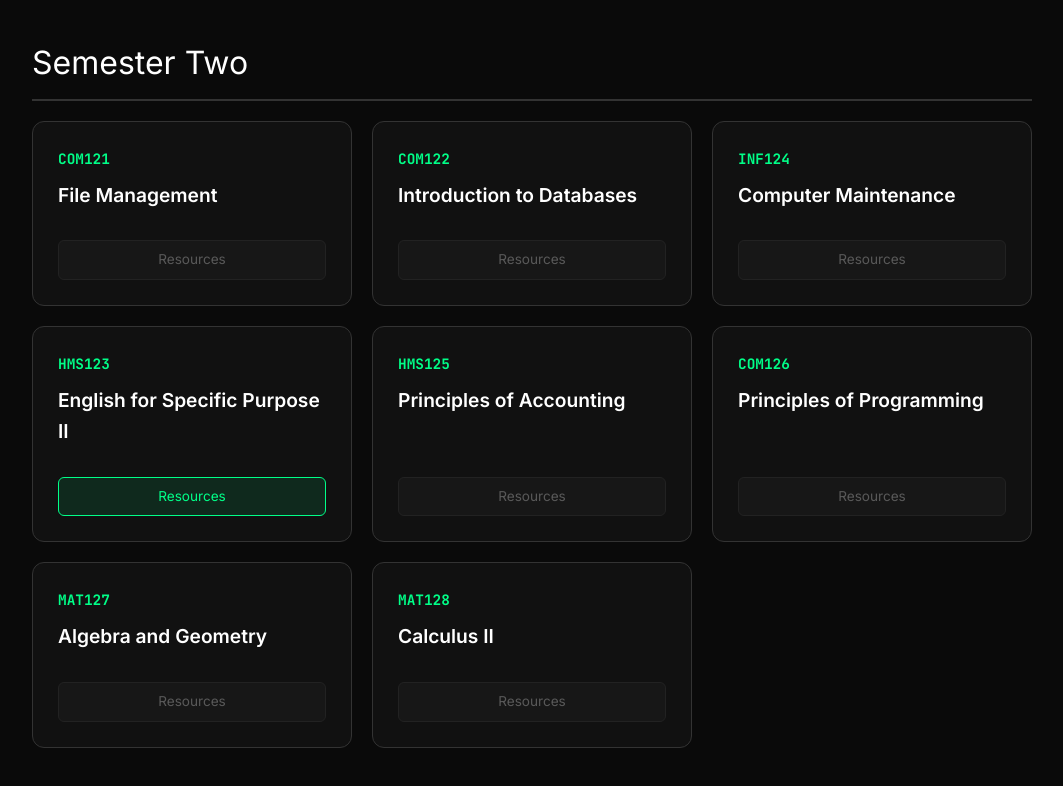
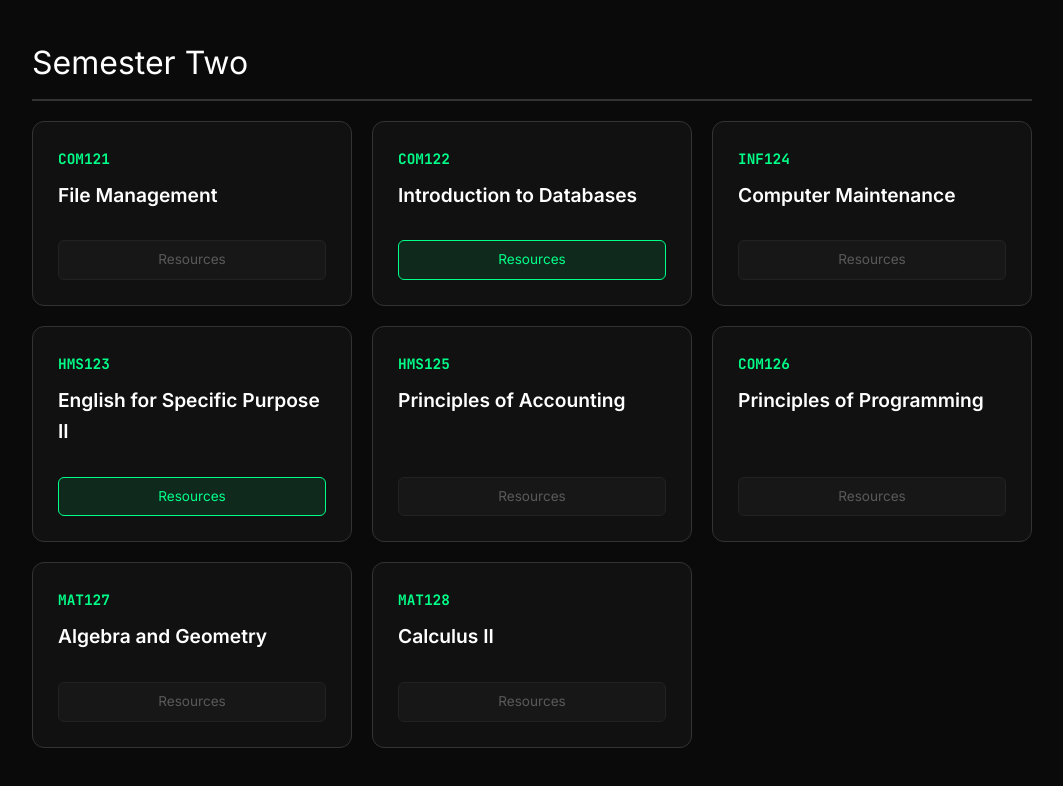
Before and after one commit to prodbyabdo/cshub, a plain HTML site: page year1.html in a window 1280 px wide. Shown: the part 994-1780 px from the top of the page, without its empty margins (108-1171 px from the left). Drawn offline with Linux system fonts and the light colour scheme.

Commit message:
Update year1.html

```diff
--- a/year1.html
+++ b/year1.html
@@ -272,7 +272,7 @@
                 <div class="subject-name">Introduction to Databases</div>
             </div>
             <div class="card-actions">
-                <a href="#" class="btn btn-disabled">Resources</a>
+                <a href="year1sem2introdbms.html" class="btn btn-primary">Resources</a>
             </div>
         </div>
 
```
